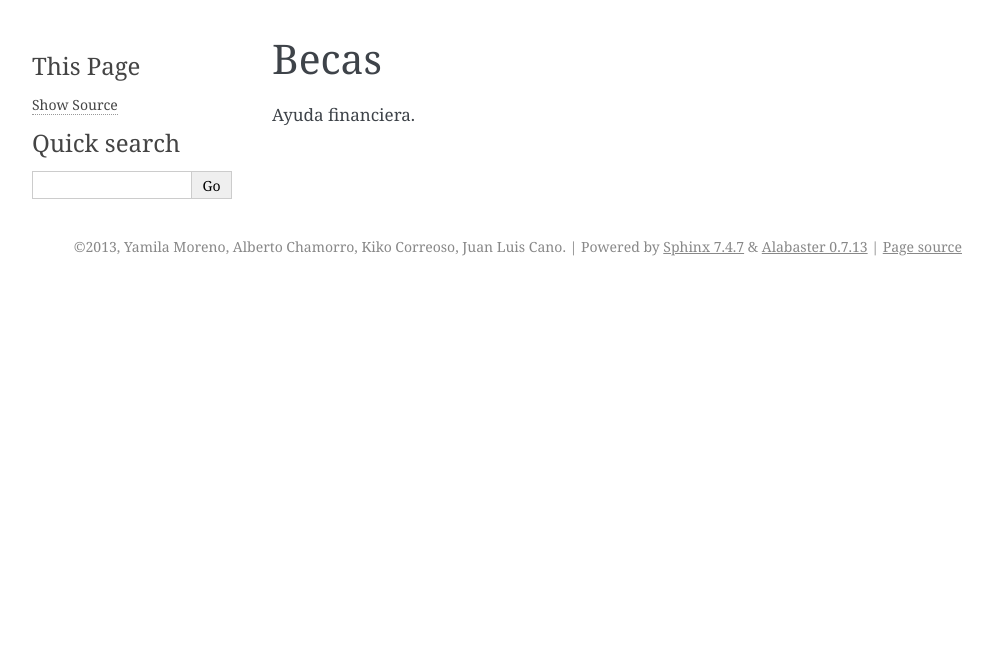
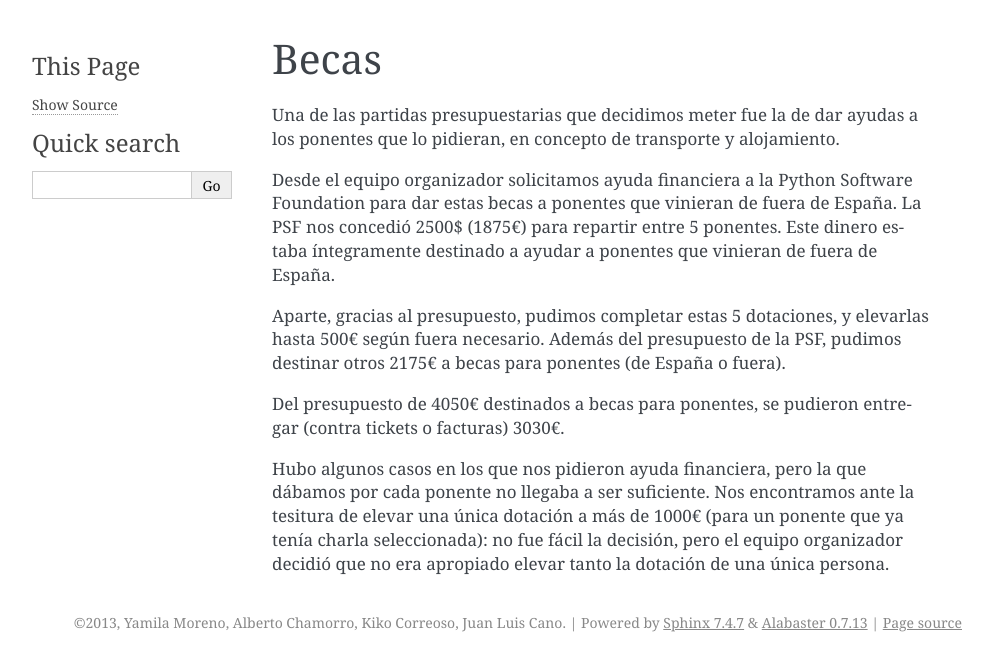
Before and after one commit to python-spain/postmortem-pycones2013, a Sphinx documentation site: the page built from source/becas.rst, in a window 1280 px wide. Shown: the top 671 px of the page, without its empty margins (148-1141 px from the left). Built offline with Sphinx 7.4.7, drawn with Linux system fonts in a browser that asks for light colours.

Commit message:
Financial aid

```diff
--- a/source/becas.rst
+++ b/source/becas.rst
@@ -1,4 +1,12 @@
 Becas
 =====
 
-Ayuda financiera.
+Una de las partidas presupuestarias que decidimos meter fue la de dar ayudas a los ponentes que lo pidieran, en concepto de transporte y alojamiento.
+
+Desde el equipo organizador solicitamos ayuda financiera a la Python Software Foundation para dar estas becas a ponentes que vinieran de fuera de España. La PSF nos concedió 2500$ (1875€) para repartir entre 5 ponentes. Este dinero estaba íntegramente destinado a ayudar a ponentes que vinieran de fuera de España.
+
+Aparte, gracias al presupuesto, pudimos completar estas 5 dotaciones, y elevarlas hasta 500€ según fuera necesario. Además del presupuesto de la PSF, pudimos destinar otros 2175€ a becas para ponentes (de España o fuera).
+
+Del presupuesto de 4050€ destinados a becas para ponentes, se pudieron entregar (contra tickets o facturas) 3030€.
+
+Hubo algunos casos en los que nos pidieron ayuda financiera, pero la que dábamos por cada ponente no llegaba a ser suficiente. Nos encontramos ante la tesitura de elevar una única dotación a más de 1000€ (para un ponente que ya tenía charla seleccionada): no fue fácil la decisión, pero el equipo organizador decidió que no era apropiado elevar tanto la dotación de una única persona.
```
